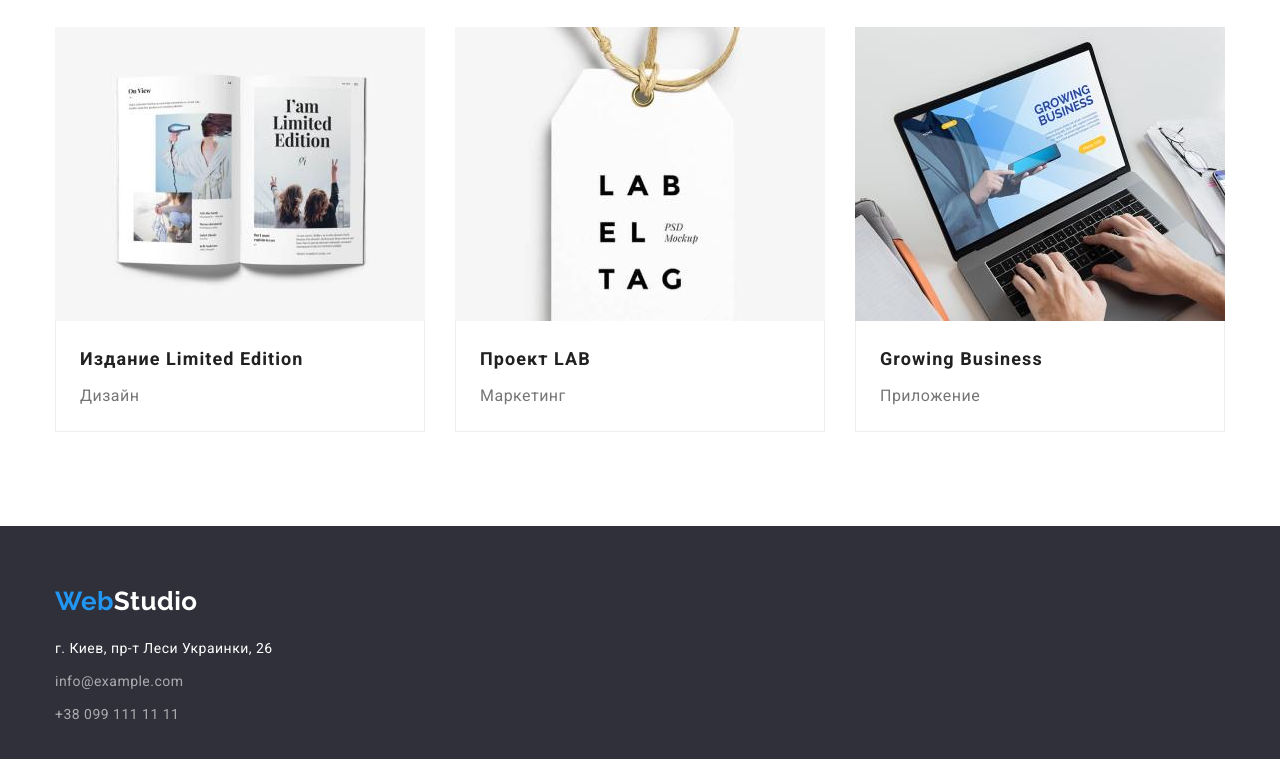
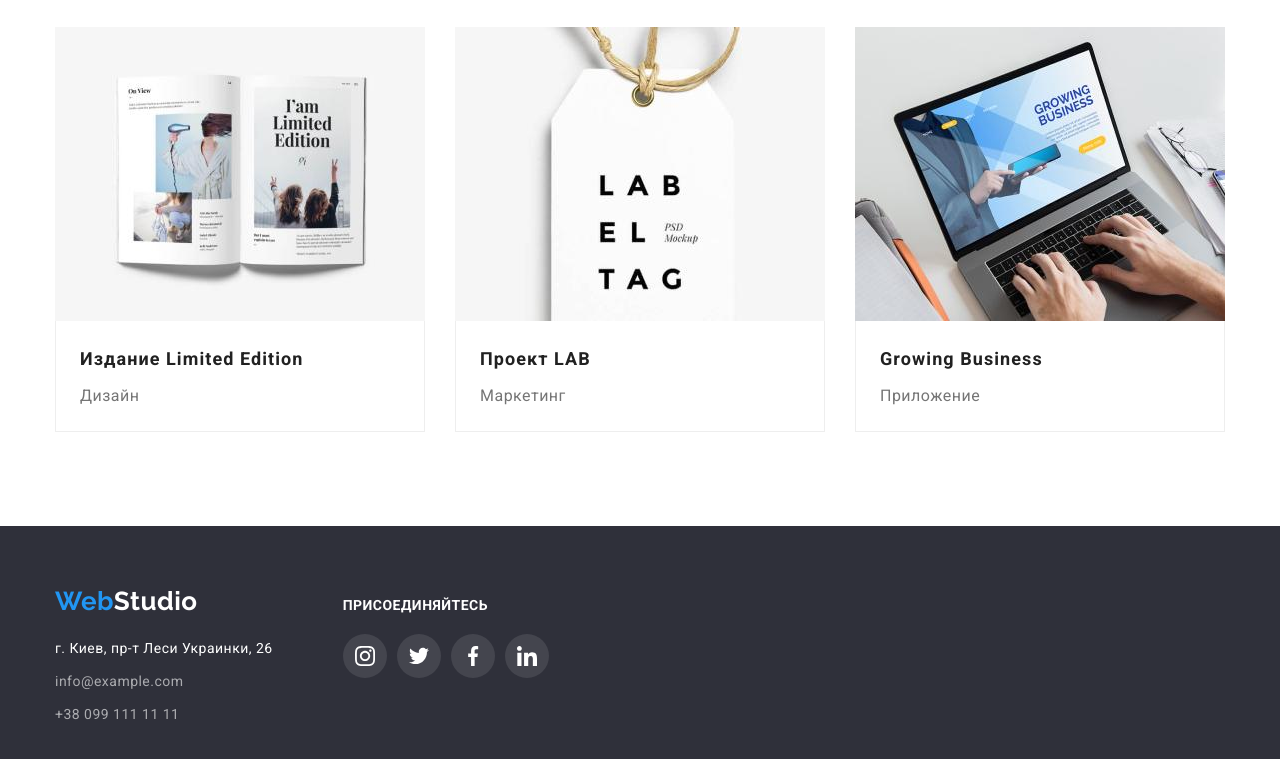
Before and after one commit to sergey-lateralus/goit-markup-hw-04, a plain HTML site: page portfolio.html in a window 1280 px wide. Shown: the part 1106-1865 px from the top of the page. Drawn offline with nearby package versions, Linux system fonts and the light colour scheme.

Commit message:
Добавляет тени и иконки в футер страницы Портфолио

```diff
--- a/css/styles.css
+++ b/css/styles.css
@@ -275,6 +275,11 @@ ul {
   display: flex;
 }
 
+.team-item {
+  box-shadow: 0px 1px 3px rgba(0, 0, 0, 0.12), 0px 1px 1px rgba(0, 0, 0, 0.14),
+    0px 2px 1px rgba(0, 0, 0, 0.2);
+}
+
 .team-item:not(:last-child) {
   margin-right: 30px;
 }
@@ -501,6 +506,8 @@ ul {
 .filter-button:focus {
   color: var(--primary-white-color);
   background-color: var(--accent-color);
+  box-shadow: 0px 3px 1px rgba(0, 0, 0, 0.1), 0px 1px 2px rgba(0, 0, 0, 0.08),
+    0px 2px 2px rgba(0, 0, 0, 0.12);
 }
 
 .projects {
@@ -514,6 +521,11 @@ ul {
   margin-left: 30px;
   margin-top: 30px;
   flex-basis: calc((100% - 90px) / 3);
+}
+
+.projects-item:hover {
+  box-shadow: 0px 1px 1px rgba(0, 0, 0, 0.12), 0px 4px 4px rgba(0, 0, 0, 0.06),
+    1px 4px 6px rgba(0, 0, 0, 0.16);
 }
 
 .projects-img {
--- a/portfolio.html
+++ b/portfolio.html
@@ -133,7 +133,8 @@
 
     <!-- Футер -->
     <footer class="site-footer">
-        <div class="container">
+        <div class="footer-container">
+            <div>
                 <a class="footer-logo" href="./index.html" lang="en">Web<span class="logo-light">Studio</span></a>
                 <address class="footer-address">
                     <ul class="footer-contacts list">
@@ -148,6 +149,40 @@
                             <a class="footer-contact" href="tel:+380991111111">+38 099 111 11 11</a>
                         </li>
                     </ul>
+            </div>
+            <div class="social-footer">
+                <h3 class="footer-title">Присоединяйтесь</h3>
+                <ul class="social-icons list">
+                    <li class="footer-social-item">
+                        <a class="footer-social-link" href="">
+                            <svg class="footer-social-icon" width="20px" height="20px">
+                                <use href="./images/icons.svg#icon-instagram"></use>
+                            </svg>
+                        </a>
+                    </li>
+                    <li class="footer-social-item">
+                        <a class="footer-social-link" href="">
+                            <svg class="footer-social-icon" width="20px" height="20px">
+                                <use href="./images/icons.svg#icon-twitter"></use>
+                            </svg>
+                        </a>
+                    </li>
+                    <li class="footer-social-item">
+                        <a class="footer-social-link" href="">
+                            <svg class="footer-social-icon" width="20px" height="20px">
+                                <use href="./images/icons.svg#icon-facebook"></use>
+                            </svg>
+                        </a>
+                    </li>
+                    <li class="footer-social-item">
+                        <a class="footer-social-link" href="">
+                            <svg class="footer-social-icon" width="20px" height="20px">
+                                <use href="./images/icons.svg#icon-linkedin"></use>
+                            </svg>
+                        </a>
+                    </li>
+                </ul>
+            </div>
             </address>
         </div>
     </footer>
```
Lines whose indentation alone changed are shown as unchanged.
